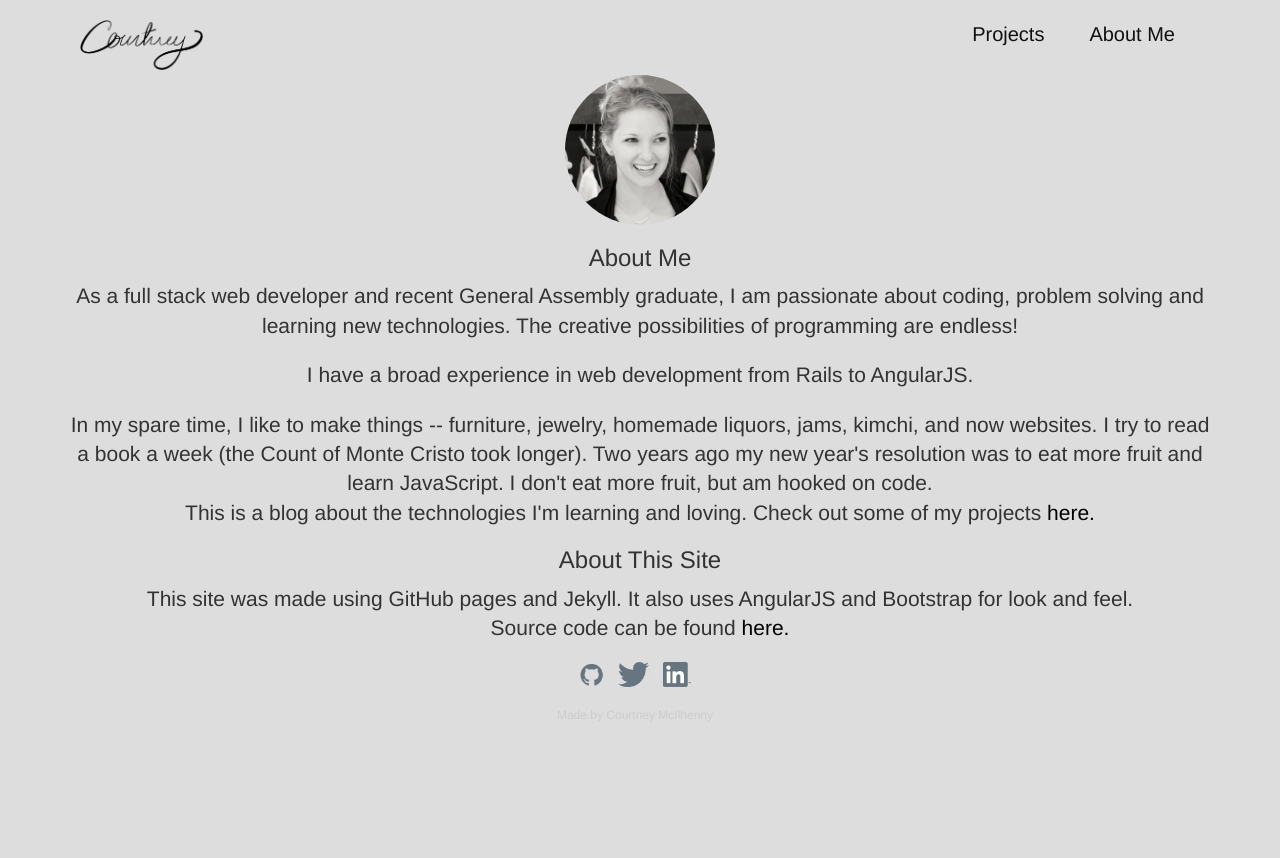
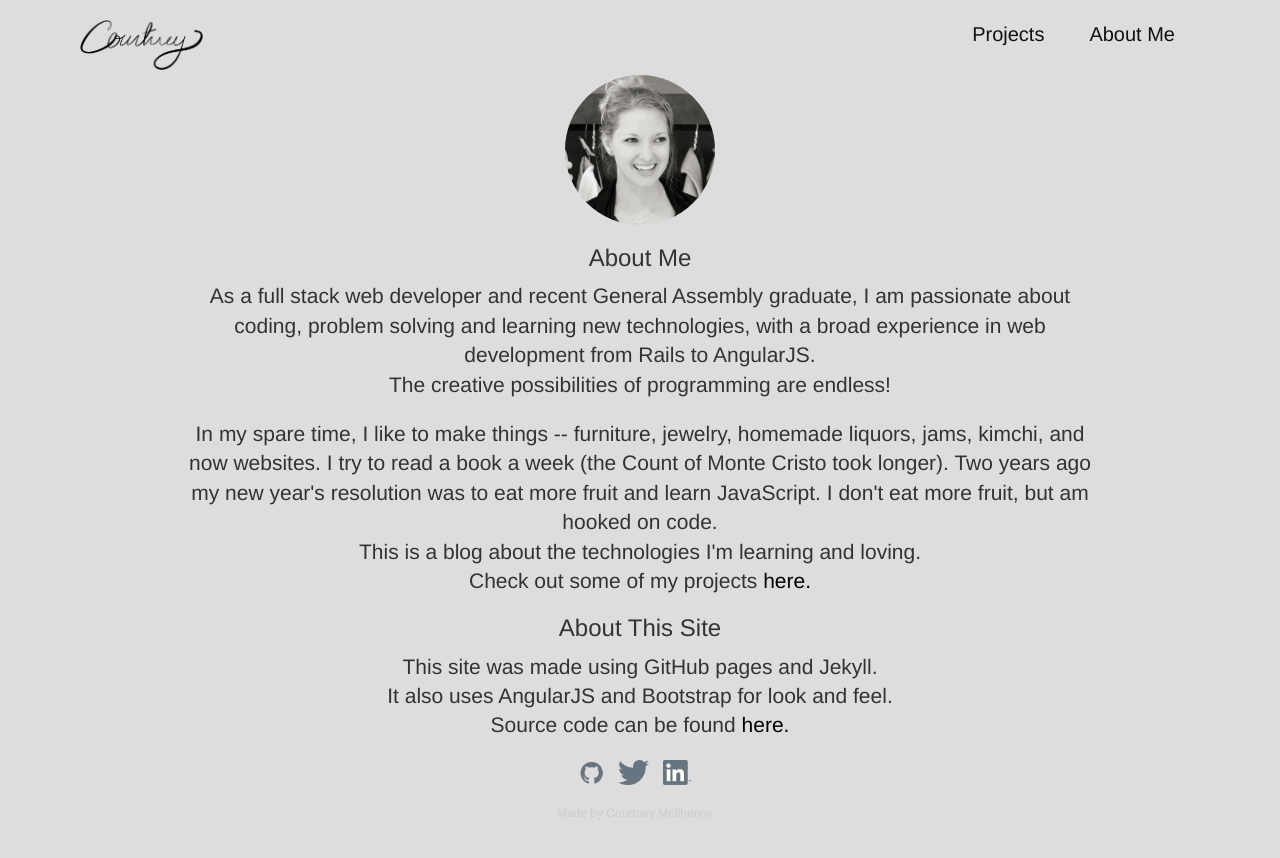
Before and after one commit to cmcilhenny/cmcilhenny.github.io, a Jekyll site: the page built from about.html, in a window 1280 px wide. Shown: the top 858 px of the page. Built offline with Jekyll 4.4.1, drawn with Linux system fonts in a browser that asks for light colours; nearby versions of some CDN libraries.

Commit message:
picking at the format.

```diff
--- a/about.html
+++ b/about.html
@@ -6,14 +6,13 @@ title: About Me
 
 <img src="/images/headshot.jpg" class="img-circle center-block">
 <h3 class="text-center">About Me</h3>
-<p class="lead text-center">As a full stack web developer and recent General Assembly graduate, I am passionate about coding, problem solving and learning new technologies. The creative possibilities of programming are endless!</p>
+<div class="col-xs-10 col-xs-offset-1">
+<p class="lead text-center">As a full stack web developer and recent General Assembly graduate, I am passionate about coding, problem solving and learning new technologies, with a broad experience in web development from Rails to AngularJS. <br> The creative possibilities of programming are endless!</p>
 
-<p class="lead text-center">I have a broad experience in web development from Rails to AngularJS. </p>
-
-<p class="lead text-center">In my spare time, I like to make things -- furniture, jewelry, homemade liquors, jams, kimchi, and now websites. I try to read a book a week (the Count of Monte Cristo took longer). Two years ago my new year's resolution was to eat more fruit and learn JavaScript. I don't eat more fruit, but am hooked on code. <br>This is a blog about the technologies I'm learning and loving. Check out some of my projects <a class="link" href="/projects.html">here.</a></p>
+<p class="lead text-center">In my spare time, I like to make things -- furniture, jewelry, homemade liquors, jams, kimchi, and now websites. I try to read a book a week (the Count of Monte Cristo took longer). Two years ago my new year's resolution was to eat more fruit and learn JavaScript. I don't eat more fruit, but am hooked on code. <br>This is a blog about the technologies I'm learning and loving. <br> Check out some of my projects <a class="link" href="/projects.html">here.</a></p>
 
 <h3 class="text-center">About This Site</h3>
-<p class="lead text-center">This site was made using GitHub pages and Jekyll. It also uses AngularJS and Bootstrap for look and feel. <br>Source code can be found <a href="https://github.com/cmcilhenny/cmcilhenny.github.io" class="link">here.</a></p>
+<p class="lead text-center">This site was made using GitHub pages and Jekyll. <br> It also uses AngularJS and Bootstrap for look and feel. <br>Source code can be found <a href="https://github.com/cmcilhenny/cmcilhenny.github.io" class="link">here.</a></p>
 
 <div style="text-align:center">
 <a href="https://github.com/cmcilhenny"><img src="/images/github.png" class="social"></a>
```
